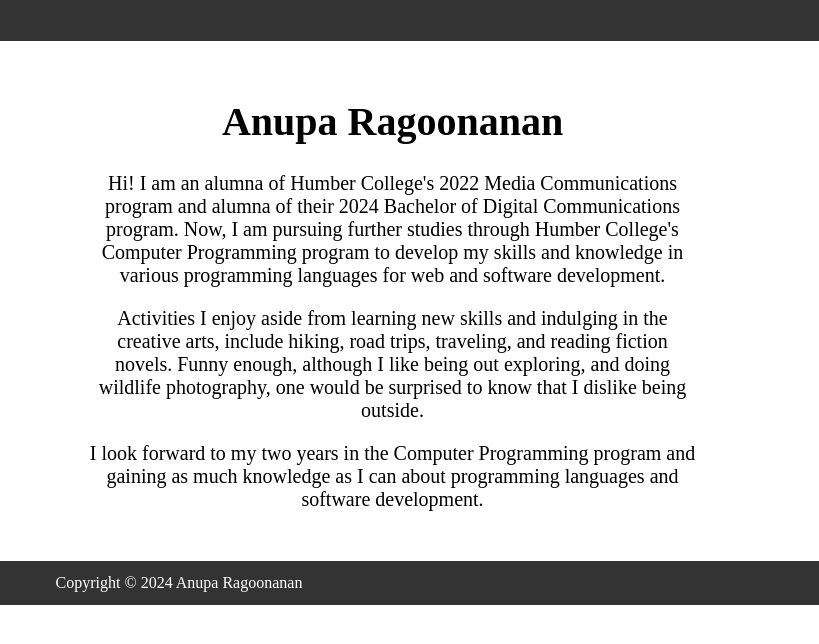
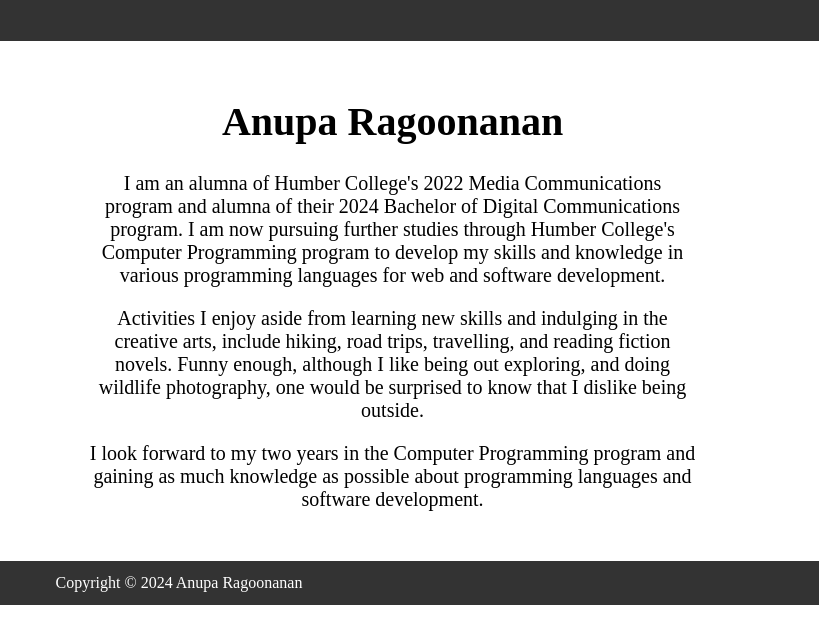
Before and after one commit to aM3dia/assignment-1, a plain HTML site: page about.html in a window 1280 px wide. Shown: the full height of the page, 461-1280 px from the left. Drawn offline with Linux system fonts and the light colour scheme.

Commit message:
Update about.html

```diff
--- a/about.html
+++ b/about.html
@@ -71,9 +71,9 @@
     <img src="anupa.jpg" alt="Anupa posing for a picture" style="width: 35%; height: 35%;">
     <div class="content">
     <h1>Anupa Ragoonanan</h1>
-    <p>Hi! I am an alumna of Humber College's 2022 Media Communications program and alumna of their 2024 Bachelor of Digital Communications program. Now, I am pursuing further studies through Humber College's Computer Programming program to develop my skills and knowledge in various programming languages for web and software development.</p>
-    <p>Activities I enjoy aside from learning new skills and indulging in the creative arts, include hiking, road trips, traveling, and reading fiction novels. Funny enough, although I like being out exploring, and doing wildlife photography, one would be surprised to know that I dislike being outside.</p>
-    <p>I look forward to my two years in the Computer Programming program and gaining as much knowledge as I can about programming languages and software development.</p>
+    <p>I am an alumna of Humber College's 2022 Media Communications program and alumna of their 2024 Bachelor of Digital Communications program. I am now pursuing further studies through Humber College's Computer Programming program to develop my skills and knowledge in various programming languages for web and software development.</p>
+    <p>Activities I enjoy aside from learning new skills and indulging in the creative arts, include hiking, road trips, travelling, and reading fiction novels. Funny enough, although I like being out exploring, and doing wildlife photography, one would be surprised to know that I dislike being outside.</p>
+    <p>I look forward to my two years in the Computer Programming program and gaining as much knowledge as possible about programming languages and software development.</p>
     </div>
     </div>
     <footer>
```
